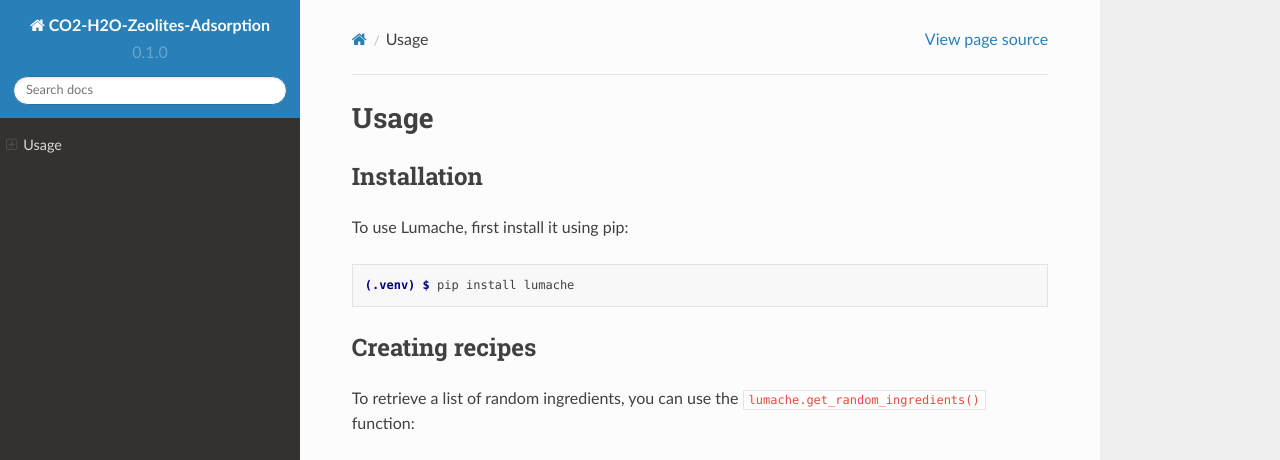
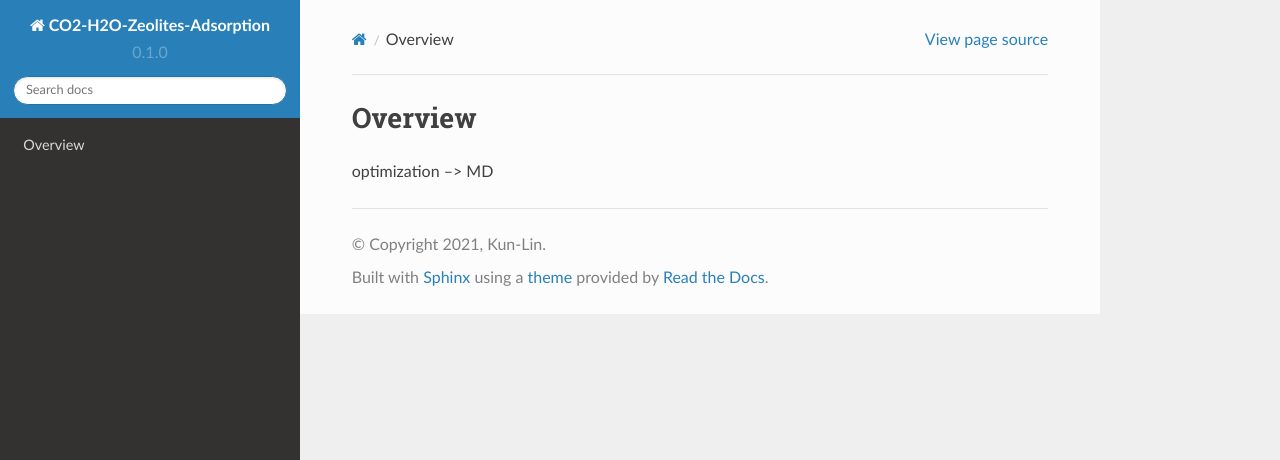
Before and after one commit to calvin1126/CO2_H2O_zeolite_adsorption, a Sphinx documentation site: the page built from docs/source/overview.rst, in a window 1280 px wide and 1036 px high. Shown: the top 460 px of the window. Built offline with Sphinx 7.4.7 and the Read the Docs theme 2.0.0, drawn with Linux system fonts in a browser that asks for light colours; pages that are not in the unit, such as notebooks, are missing from menus; some of the changed text lies outside the part shown; grey boxes are pictures that could not be loaded.

Commit message:
Update overview.rst

```diff
--- a/docs/source/overview.rst
+++ b/docs/source/overview.rst
@@ -1,33 +1,4 @@
-Usage
+Overview
 =====
 
-.. _installation:
-
-Installation
-------------
-
-To use Lumache, first install it using pip:
-
-.. code-block:: console
-
-   (.venv) $ pip install lumache
-
-Creating recipes
-----------------
-
-To retrieve a list of random ingredients,
-you can use the ``lumache.get_random_ingredients()`` function:
-
-.. autofunction:: lumache.get_random_ingredients
-
-The ``kind`` parameter should be either ``"meat"``, ``"fish"``,
-or ``"veggies"``. Otherwise, :py:func:`lumache.get_random_ingredients`
-will raise an exception.
-
-.. autoexception:: lumache.InvalidKindError
-
-For example:
-
->>> import lumache
->>> lumache.get_random_ingredients()
-['shells', 'gorgonzola', 'parsley']
+optimization --> MD
```
